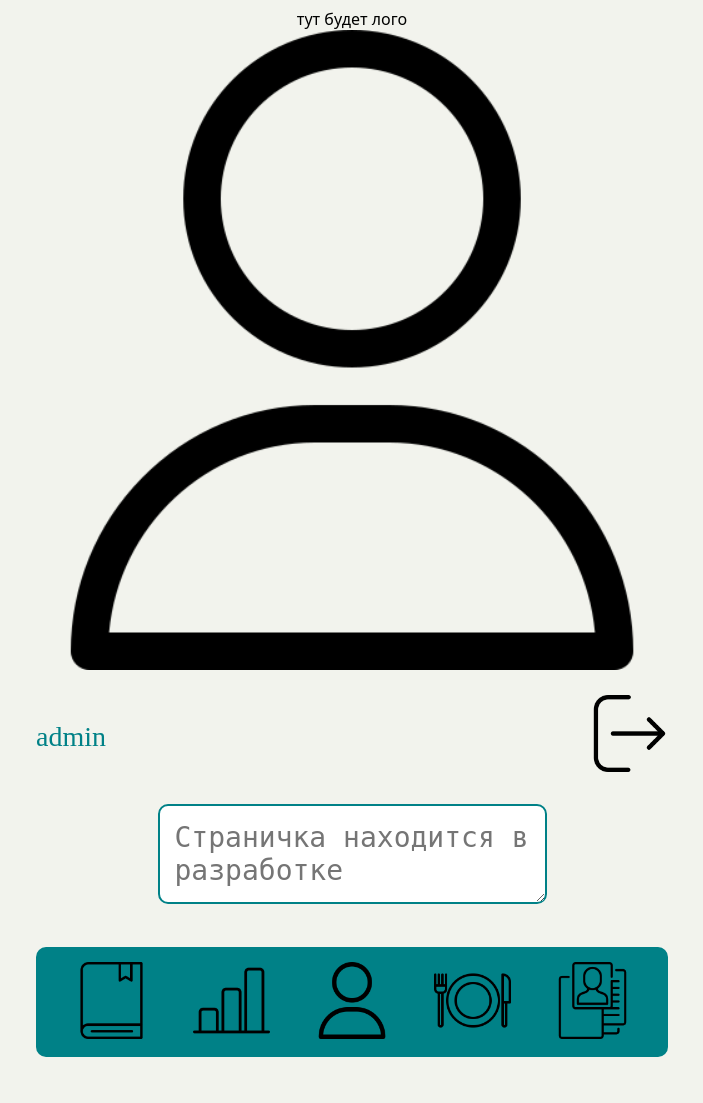
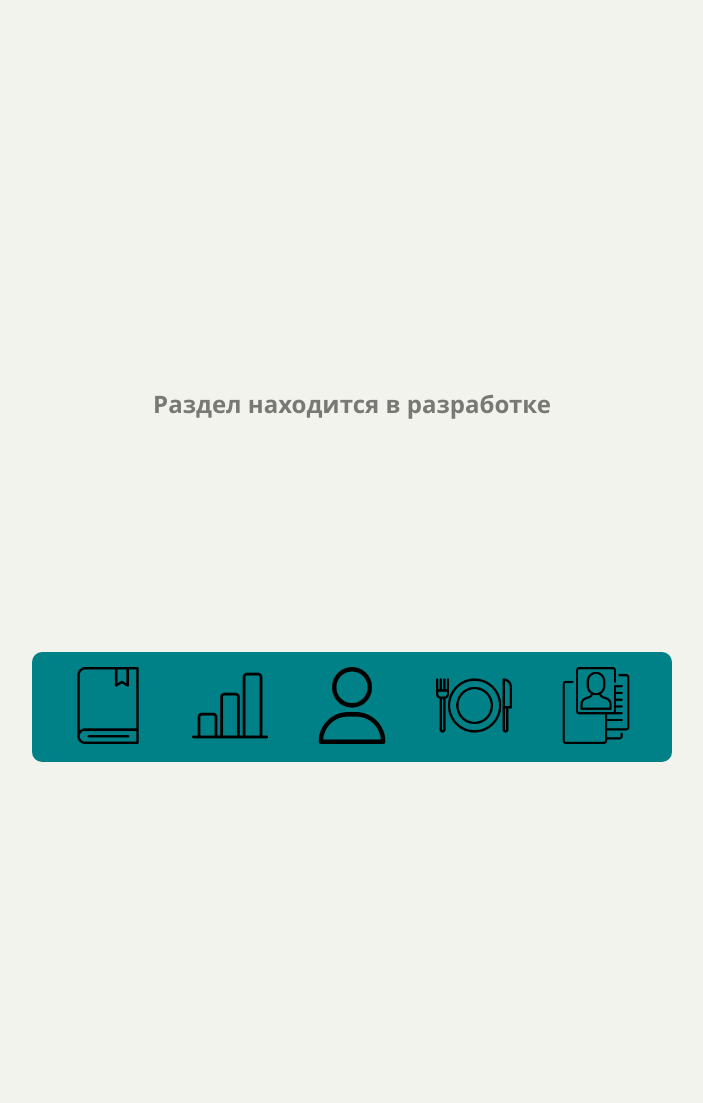
Before and after one commit to nikolayshumik/caloriesappweb, a Django app: page /profile/ in a window 1280 px wide. Shown: the whole page, without its empty margins (288-991 px from the left). After the commit the page ends 762 px from the top, so only its background shows below. Run offline with Django 4.2, Linux system fonts and the light colour scheme; a user stored in the database is signed in; some web fonts are replaced.

Commit message:
Страница профиля сделана пустой

```diff
--- a/appflut/webflut/static/css/Profile Page/profile.css
+++ b/appflut/webflut/static/css/Profile Page/profile.css
@@ -26,6 +26,13 @@ body {
   flex-direction: column;
 }
 
+h2 {
+  text-align: center;
+  margin: auto;
+  margin-top: 80%;
+  opacity: 0.5;
+}
+
 .title {
   font-family: "Segoe UI Bold";
   display: flex;
@@ -50,25 +57,21 @@ textarea {
 }
 
 /*размеры телефонов*/
+@media (min-width: 481px) {
+  h2 {
+    margin-top: 40%;
+  }
+}
 /**/
 /*размеры планшетов*/
 @media (min-width: 769px) {
   img {
     width: 6vw;
   }
+  h2 {
+    margin-top: 30%;
+  }
 }
 /**/
 /*размеры компьютеров*/
-@media (min-width: 1025px) {
-  footer {
-    position: static;
-    bottom: 0;
-  }
-}
-/**/
-@media (min-width: 769px) {
-  footer {
-    position: static;
-    bottom: 0;
-  }
-}/*# sourceMappingURL=profile.css.map */
+/**//*# sourceMappingURL=profile.css.map */
--- a/appflut/webflut/static/css/Profile Page/profile.scss
+++ b/appflut/webflut/static/css/Profile Page/profile.scss
@@ -37,7 +37,12 @@ body {
   align-items: center;
   flex-direction: column;
 }
-
+h2{
+  text-align: center;
+  margin: auto;
+  margin-top: 80%;
+  opacity: 0.5;
+}
 .title {
   font-family: "Segoe UI Bold";
   display: flex;
@@ -60,7 +65,11 @@ textarea {
   border-radius: $border_radius;
 }
 /*размеры телефонов*/
-@media (min-width: 481px) {}
+@media (min-width: 481px) {
+  h2{
+    margin-top: 40%;
+  }
+}
 
 /**/
 
@@ -69,22 +78,14 @@ textarea {
   img{
     width: 6vw;
   }
+  h2{
+    margin-top: 30%;
+  }
 }
-
 /**/
 
 /*размеры компьютеров*/
 @media (min-width: 1025px) {
-  footer {
-    position: static;
-    bottom: 0;
-  }
 }
 
 /**/
-@media (min-width: 769px) {
-  footer {
-    position:static;
-    bottom: 0;
-  }
-}
--- a/appflut/webflut/templates/calories_and_bjy.html
+++ b/appflut/webflut/templates/calories_and_bjy.html
@@ -35,7 +35,7 @@
 <!--        <div class="nutrition-div">Норма-->
 <!--            <p>{{ male }}</p>-->
 <!--        </div>-->
-        <div class="nutrition-div" style="width: 47%;">Сожжено
+        <div class="nutrition-div" style="width: 47%;">Потрачено
             <p>{{ acttotal_calories }}</p>
         </div>
     </div>
--- a/appflut/webflut/templates/index.html
+++ b/appflut/webflut/templates/index.html
@@ -11,7 +11,7 @@
 </head>
 <body>
 
-        <img src="{% static 'accets/logoNerf.png' %}" id="logo" />
+    <img src="{% static 'accets/mainLogo.png' %}" id="logo" />
         <div class="main">
             <a href="{% url 'login' %}" style="margin-top: 0px;">Войти</a>
             <a href="{% url 'register' %}">Регистрация</a>
--- a/appflut/webflut/templates/profile.html
+++ b/appflut/webflut/templates/profile.html
@@ -12,8 +12,10 @@
     <script defer src="{% static 'js/main.js' %}"></script>
 </head>
 <body>
+ <h2> Раздел находится в разработке</h2>
+<!--
+тут будет лого
 
-тут будет лого
       <img src="{% static 'accets/profile.png' %}" style="width: 50vw;" />
 
       <div class="title">
@@ -24,7 +26,7 @@
         <form method="post" action="{% url 'login' %}">
             <textarea placeholder="Страничка находится в разработке"></textarea>
         </form>
-
+-->
       {% block content %}
       {% include 'footer.html' %}
       {% endblock %}
```
Also changed, not shown: appflut/webflut/static/css/Calories Page/calories.css (+14 -2 lines), appflut/webflut/static/css/Calories Page/calories.scss (+14 -3 lines), appflut/db.sqlite3, appflut/webflut/static/accets/logo.jpg (deleted), appflut/webflut/static/accets/mainLogo.png (renamed from appflut/webflut/static/accets/logoNerf.png), appflut/webflut/static/phototest/admin/chart_1.png, appflut/webflut/static/phototest/admin/chart_2.png, 2 other files.
